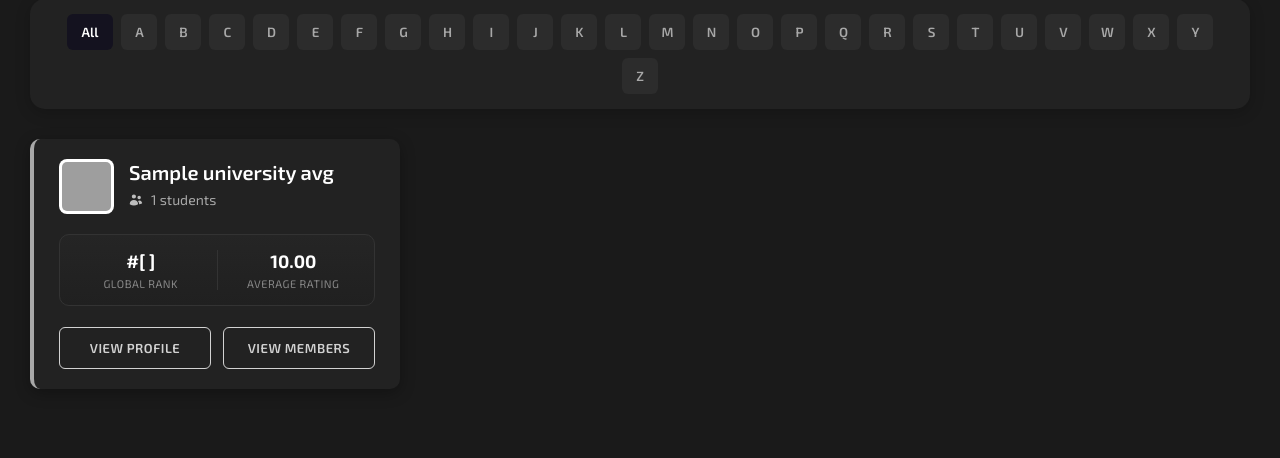
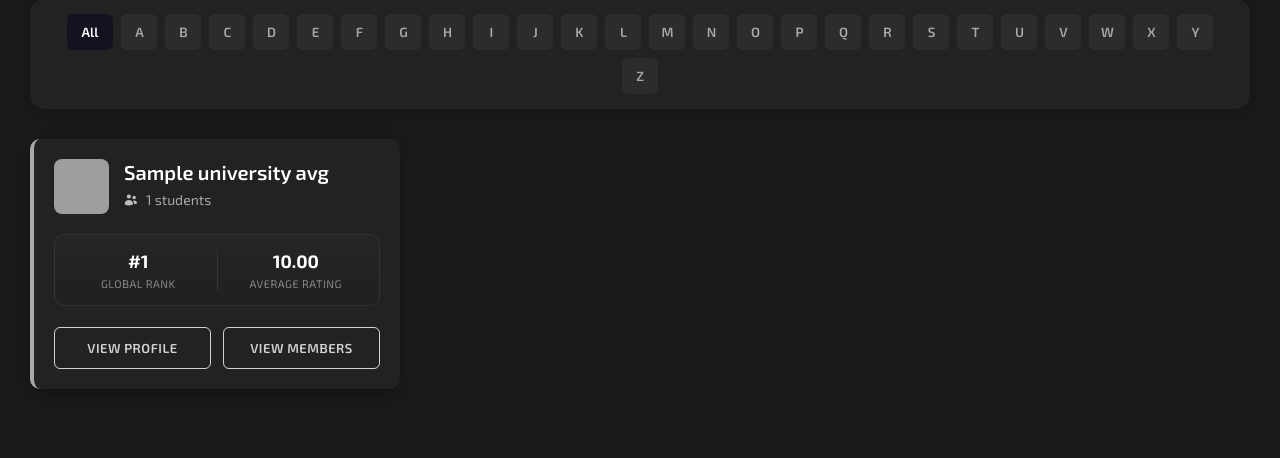
Before and after one commit to cs340-25/LeeterBoard, a Flask app: page /universities in a window 1280 px wide. Shown: the part 228-686 px from the top of the page. Run offline with Flask 3, Linux system fonts and the light colour scheme; a database or web service that is not in the repository returns one stand-in record (values such as "Sample title"); grey boxes are pictures that could not be loaded.

Commit message:
Made grab_homepage_universities() take a filter parameter (primarily for the homepage versus the all universities page) + Fixed University name overlap on universities page cards

```diff
--- a/src/app.py
+++ b/src/app.py
@@ -52,7 +52,7 @@ def home():
 
     # Grabs all school info (curr avg rating, school name, rating change) -> sorted by curr avg rating (desc.)
     # school_info = database.grab_university_info(5)
-    school_info = database.grab_homepage_universities()
+    school_info = database.grab_homepage_universities(True)
     school_info.sort()
 
     # Grabs all user rating changes -> sorted by rating changes (desc.)
@@ -104,11 +104,11 @@ def unitest2():
 
 @app.route('/universities')
 def universities():
-    school_info = database.grab_university_info()
+    school_info = database.grab_homepage_universities(False)
 
     # Sort A-Z for this page
-    school_info.sort(key=lambda x: x[1])
-    print(school_info)
+    school_info.sort(key=lambda x: x[3])
+    print(len(school_info))
 
     return render_template('universities.html', school_info=school_info, school_colors=university_colors, school_websites=university_websites)
 
--- a/src/database.py
+++ b/src/database.py
@@ -261,7 +261,7 @@ def get_school_weekly_averages() -> Dict[str, List[Tuple[str, float]]]:
 
 
 
-def grab_homepage_universities() -> List[Tuple[int, int, float, str, int, float]]:
+def grab_homepage_universities(filter) -> List[Tuple[int, int, float, str, int, float]]:
     cursor = university_avgs.find()
 
     school_info = []
@@ -271,7 +271,23 @@ def grab_homepage_universities() -> List[Tuple[int, int, float, str, int, float]
         previous_rank = school['previousRank']
         current_rank = school['currentRank']
 
-        if previous_rank != -1 and current_rank != -1:
+        # We are passing in a parameter (filter)
+        # True = filter out schools that have -1 in both rank fields (current + previous)
+            # This means that the school has less than 5 students (aka not factored into the weekly ranking calculation script)
+        # False = do not filter out (aka include all schools) [for universities page]
+        if filter:
+            if previous_rank != -1 and current_rank != -1:
+                school_name = school['universityName']
+                student_count = school['studentCount']
+
+                # Calculate average contest rating change (weekly)
+                current_avg_rating = school['currentAverage']
+                prev_avg_rating = school['weeklyAverages'][-2]['average'] # Grabs the second to last
+                rating_change = current_avg_rating - prev_avg_rating
+
+                school_info.append((current_rank, previous_rank, current_avg_rating, school_name, student_count, rating_change))
+                # print(f"{school_name} went {rank_change} from {previous_rank} to {current_rank}")
+        else:
             school_name = school['universityName']
             student_count = school['studentCount']
 
--- a/src/static/styles/universities.css
+++ b/src/static/styles/universities.css
@@ -242,6 +242,8 @@ main {
   overflow: hidden;
   box-shadow: 0 4px 15px rgba(0, 0, 0, 0.3);
   height: 250px;
+  width: 100%;
+  flex: 1;
   transition: transform 0.2s ease, box-shadow 0.2s ease;
   border-left: 4px solid var(--school-color, #9370db);
 }
@@ -257,7 +259,10 @@ main {
   display: flex;
   flex-direction: column;
   justify-content: space-between;
-  padding: 20px 25px;
+  padding: 20px;
+  width: 100%;
+  max-width: 100%;
+  box-sizing: border-box;
 }
 
 /* Card top section */
@@ -273,22 +278,40 @@ main {
   display: flex;
   gap: 15px;
   align-items: flex-start;
-  width: 100%;
+  width: 100%; /* Add this line */
 }
 
 .university-logo {
   width: 55px;
   height: 55px;
+  display: flex;
+  align-items: center;
+  justify-content: center;
+  font-size: 22px;
+  font-weight: 800;
+  color: white;
   border-radius: 8px;
-  object-fit: cover;
-  background-color: #fff;
-  padding: 3px;
+  box-shadow: 0 4px 10px color-mix(in srgb, var(--school-color) 40%, transparent);
+  position: relative;
+  overflow: hidden;
+}
+
+.university-logo::after {
+  content: '';
+  position: absolute;
+  top: 0;
+  left: 0;
+  width: 100%;
+  height: 30%;
+  background: linear-gradient(to bottom, rgba(255, 255, 255, 0.2), transparent);
 }
 
 .name-container {
   display: flex;
   flex-direction: column;
   gap: 6px;
+  width: calc(100% - 70px); /* Replace max-width: 70% with this */
+  min-width: 0;
 }
 
 .university-name {
@@ -297,6 +320,10 @@ main {
   font-weight: 600;
   line-height: 1.3;
   margin: 0;
+  white-space: nowrap;
+  overflow: hidden;
+  text-overflow: ellipsis;
+  width: 100%; /* Add this line */
 }
 
 .student-count {
@@ -356,6 +383,7 @@ main {
   display: flex;
   gap: 12px;
   margin-top: auto;
+  width: 100%;
 }
 
 .view-btn {
--- a/src/templates/universities.html
+++ b/src/templates/universities.html
@@ -69,14 +69,15 @@
 
             <!-- Universities Grid -->
             <div class="universities-grid">
-                {% for current_avg_rating, school_name, student_count, rating_change in school_info %}
+                {% for current_rank, previous_rank, current_avg_rating, school_name, student_count, rating_change in school_info %}
 
                 <!-- University Card - Stanford -->
                 <div class="university-card" style="--school-color: {{ school_colors[school_name] }};">
                     <div class="card-inner">
                         <div class="card-top">
                             <div class="card-logo-name">
-                                <img src="https://cdn.brandfetch.io/{{ school_websites[school_name] }}/w/400/h/400" class="university-logo" alt="Stanford logo">
+                                <img src="https://img.logo.dev/{{ school_websites[school_name] }}" class="university-logo"></img>
+                                <!-- <img src="https://cdn.brandfetch.io/{{ school_websites[school_name] }}/w/400/h/400" class="university-logo" > -->
                                 <div class="name-container">
                                     <h2 class="university-name">{{ school_name }}</h2>
                                     <div class="student-count">
@@ -88,7 +89,11 @@
 
                         <div class="stats-container">
                             <div class="stat-item">
-                                <div class="stat-value">#[    ]</div>
+                                {% if current_rank == -1 and previous_rank == -1 %}
+                                    <div class="stat-value">-</div>
+                                {% else %}
+                                    <div class="stat-value">#{{ current_rank }}</div>
+                                {% endif %}
                                 <div class="stat-label">Global Rank</div>
                             </div>
                             <div class="stat-divider"></div>
```
